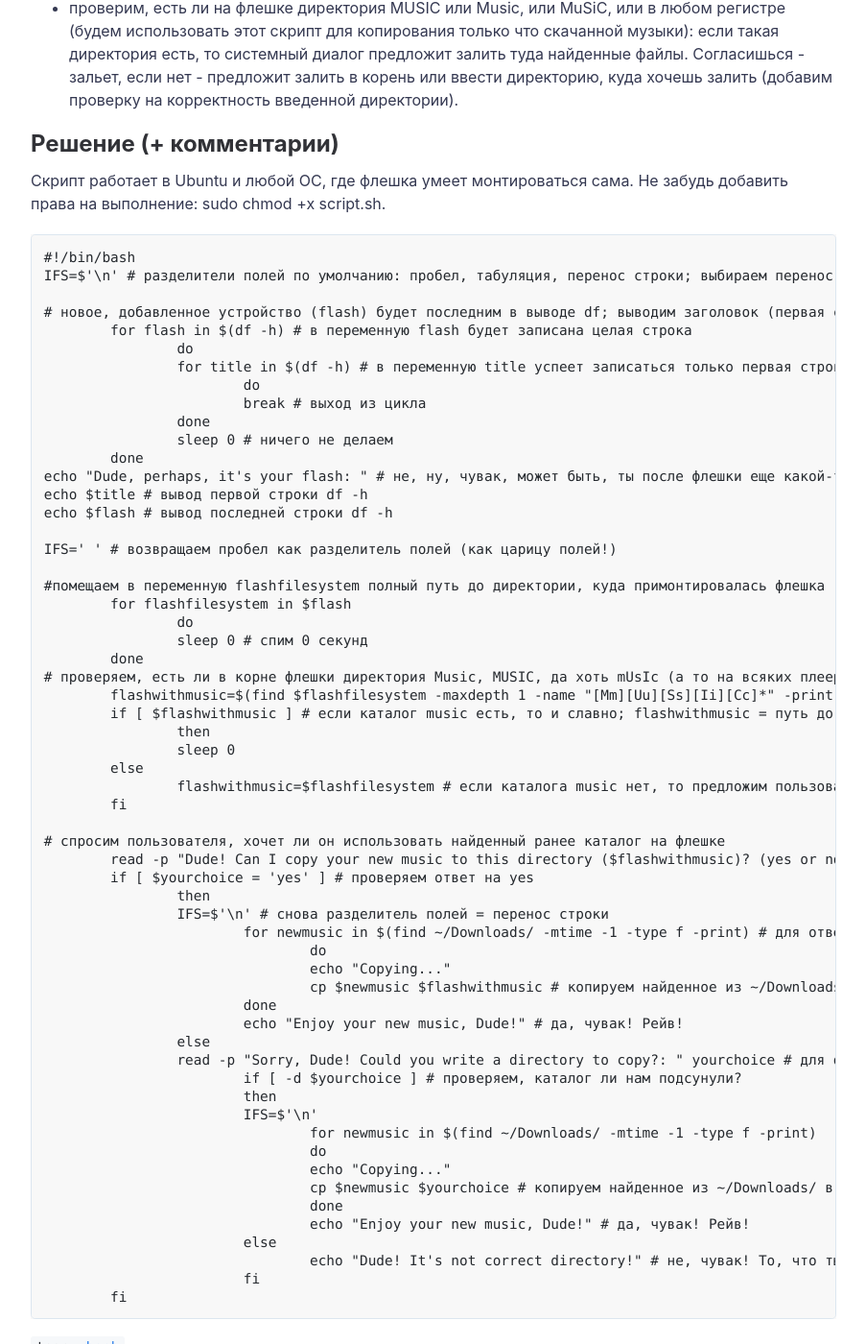
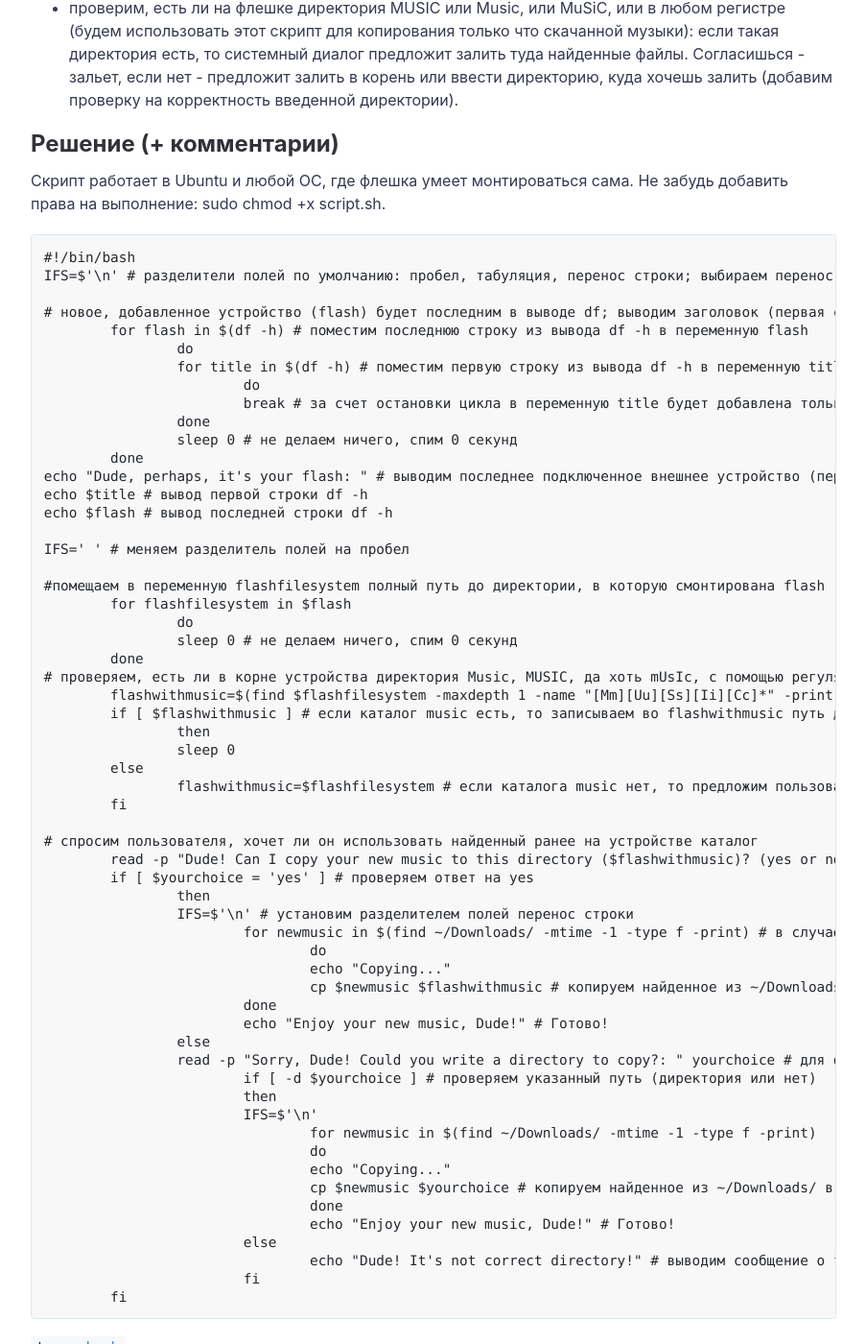
Before and after one commit to netdotwork/netdotwork.github.io, a Jekyll site: the page built from _posts/2018-06-26-bash-skripty-chast-1.md, in a window 1280 px wide and 1400 px high, scrolled down 1744 px. Shown: the whole window at 96% size, without its empty margins (188-1091 px from the left). Built offline with Jekyll 4.4.1, drawn with Linux system fonts in a browser that asks for light colours; comment, search, counter and statistics services are not loaded.

Commit message:
new commit

````diff
--- a/_posts/2018-06-26-bash-skripty-chast-1.md
+++ b/_posts/2018-06-26-bash-skripty-chast-1.md
@@ -56,59 +56,59 @@ tags: [ bash ]
 #!/bin/bash
 IFS=$'\n' # разделители полей по умолчанию: пробел, табуляция, перенос строки; выбираем перенос строки
 
-# новое, добавленное устройство (flash) будет последним в выводе df; выводим заголовок (первая строка df -h) и информацию о флешке (последняя строка df -h)
-	for flash in $(df -h) # в переменную flash будет записана целая строка
+# новое, добавленное устройство (flash) будет последним в выводе df; выводим заголовок (первая строка df -h) и информацию об устройстве (последняя строка df -h)
+	for flash in $(df -h) # поместим последнюю строку из вывода df -h в переменную flash
 		do
-		for title in $(df -h) # в переменную title успеет записаться только первая строка, потом сразу break из цикла
+		for title in $(df -h) # поместим первую строку из вывода df -h в переменную title
 			do
-			break # выход из цикла
+			break # за счет остановки цикла в переменную title будет добавлена только первая строка из вывода df -h
 		done
-		sleep 0 # ничего не делаем
+		sleep 0 # не делаем ничего, спим 0 секунд
 	done
-echo "Dude, perhaps, it's your flash: " # не, ну, чувак, может быть, ты после флешки еще какой-то девайс подключил, поэтому здесь perhaps...
+echo "Dude, perhaps, it's your flash: " # выводим последнее подключенное внешнее устройство (первая и последняя строка df -h)
 echo $title # вывод первой строки df -h
 echo $flash # вывод последней строки df -h
 
-IFS=' ' # возвращаем пробел как разделитель полей (как царицу полей!)
+IFS=' ' # меняем разделитель полей на пробел
 
-#помещаем в переменную flashfilesystem полный путь до директории, куда примонтировалась флешка
+#помещаем в переменную flashfilesystem полный путь до директории, в которую смонтирована flash
 	for flashfilesystem in $flash
 		do
-		sleep 0 # спим 0 секунд
+		sleep 0 # не делаем ничего, спим 0 секунд
 	done
-# проверяем, есть ли в корне флешки директория Music, MUSIC, да хоть mUsIc (а то на всяких плеерах есть ;0)
-	flashwithmusic=$(find $flashfilesystem -maxdepth 1 -name "[Mm][Uu][Ss][Ii][Cc]*" -print) # опция -maxdepth 1 говорит, что не нужно find'у лезть в подкаталоги
-	if [ $flashwithmusic ] # если каталог music есть, то и славно; flashwithmusic = путь до каталога music на флешке
+# проверяем, есть ли в корне устройства директория Music, MUSIC, да хоть mUsIc, с помощью регулярного выражения
+	flashwithmusic=$(find $flashfilesystem -maxdepth 1 -name "[Mm][Uu][Ss][Ii][Cc]*" -print) # опция -maxdepth 1 указывает, что find не будет проверять поддиректории
+	if [ $flashwithmusic ] # если каталог music есть, то записываем во flashwithmusic путь до каталога music на устройстве
 		then
 		sleep 0
 	else
-		flashwithmusic=$flashfilesystem # если каталога music нет, то предложим пользователю залить в корень; flashwithmusic = путь до корня флешки
+		flashwithmusic=$flashfilesystem # если каталога music нет, то предложим пользователю копировать в корень устройства; flashwithmusic = путь до корня flash
 	fi
 
-# спросим пользователя, хочет ли он использовать найденный ранее каталог на флешке
-	read -p "Dude! Can I copy your new music to this directory ($flashwithmusic)? (yes or no): " yourchoice # запишем ответ пользователя в переменную yourchoice
+# спросим пользователя, хочет ли он использовать найденный ранее на устройстве каталог
+	read -p "Dude! Can I copy your new music to this directory ($flashwithmusic)? (yes or no): " yourchoice # записываем ответ пользователя в переменную yourchoice
 	if [ $yourchoice = 'yes' ] # проверяем ответ на yes
 		then
-		IFS=$'\n' # снова разделитель полей = перенос строки
-			for newmusic in $(find ~/Downloads/ -mtime -1 -type f -print) # для ответа yes находим в каталоге ~/Downloads/ файлы не старее 1 суток
+		IFS=$'\n' # установим разделителем полей перенос строки
+			for newmusic in $(find ~/Downloads/ -mtime -1 -type f -print) # в случае ответа yes находим в каталоге ~/Downloads/ файлы не старее 1 суток
 				do
 				echo "Copying..."
 				cp $newmusic $flashwithmusic # копируем найденное из ~/Downloads/ в наш каталог с музыкой
 			done
-			echo "Enjoy your new music, Dude!" # да, чувак! Рейв!
+			echo "Enjoy your new music, Dude!" # Готово!
 		else
-		read -p "Sorry, Dude! Could you write a directory to copy?: " yourchoice # для ответа no или любого отличающегося от yes, предлагаем ввести полный путь до места
-			if [ -d $yourchoice ] # проверяем, каталог ли нам подсунули?
+		read -p "Sorry, Dude! Could you write a directory to copy?: " yourchoice # для ответа no или любого отличающегося от yes, предложим ввести полный путь до директории
+			if [ -d $yourchoice ] # проверяем указанный путь (директория или нет)
 			then
 			IFS=$'\n'
 				for newmusic in $(find ~/Downloads/ -mtime -1 -type f -print)
 				do
 				echo "Copying..."
-				cp $newmusic $yourchoice # копируем найденное из ~/Downloads/ в указанный пользователем каталог
+				cp $newmusic $yourchoice # копируем найденное из ~/Downloads/ в указанную пользователем директорию
 				done
-				echo "Enjoy your new music, Dude!" # да, чувак! Рейв!
+				echo "Enjoy your new music, Dude!" # Готово!
 			else
-				echo "Dude! It's not correct directory!" # не, чувак! То, что ты ввел - не директория. Не рейв, чувак!
+				echo "Dude! It's not correct directory!" # выводим сообщение о том, что введенный путь не является директорией
 			fi
 	fi
 ```
````
